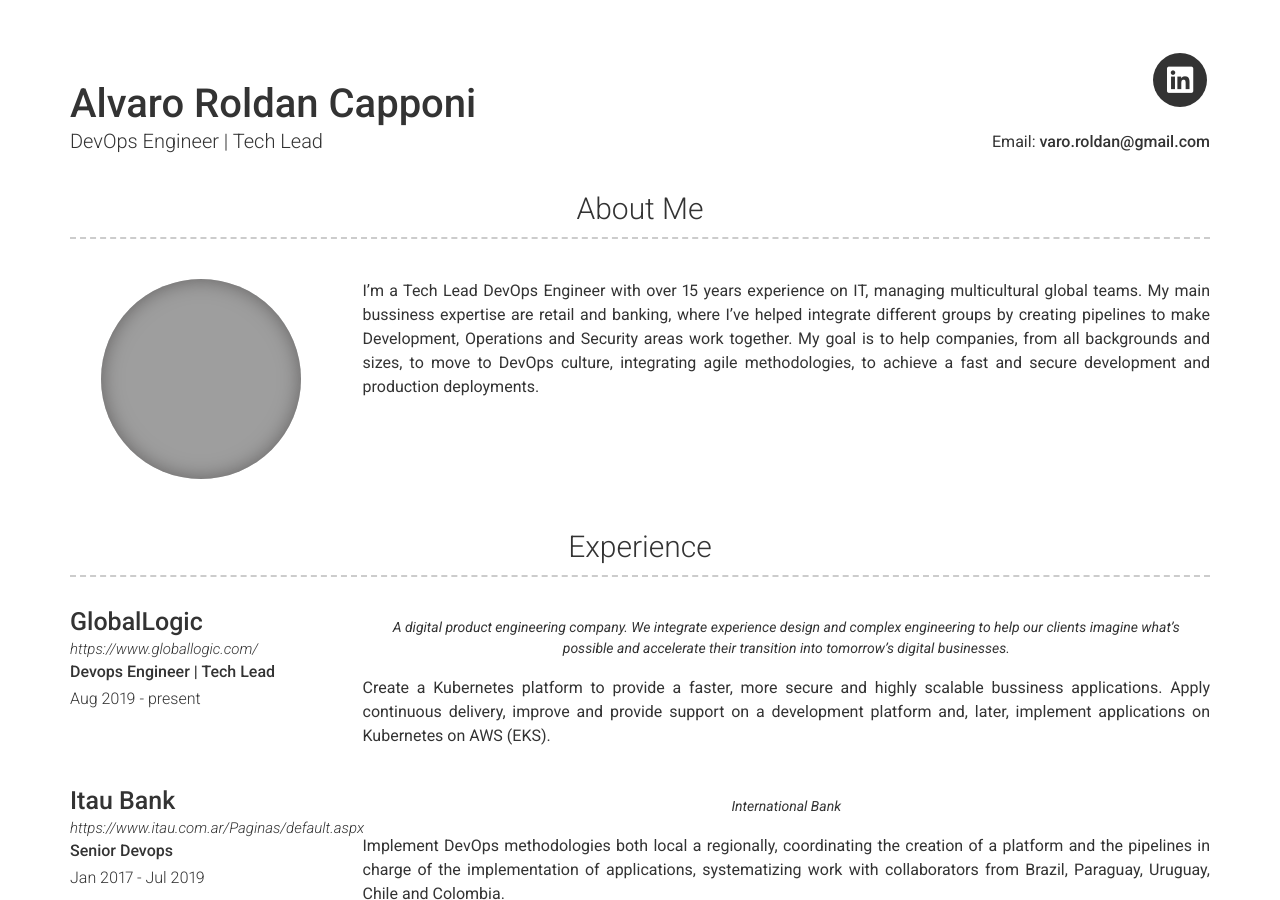
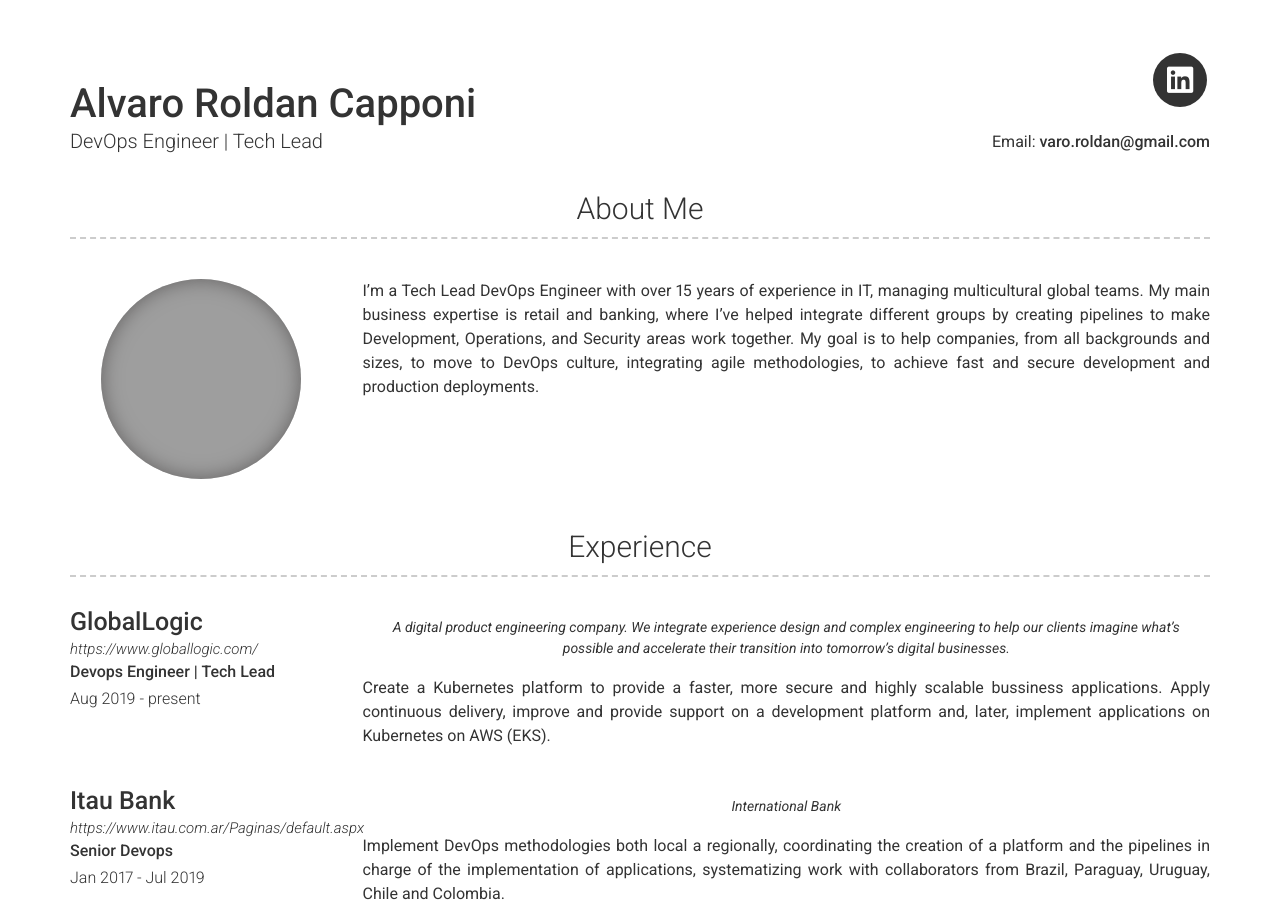
Before and after one commit to alvaro-roldan-capponi/cv, a Jekyll site: the page built from index.md, in a window 1280 px wide and 900 px high. Built offline with Jekyll 4.4.1, drawn with Linux system fonts in a browser that asks for light colours; nearby versions of some CDN libraries; grey boxes are pictures that could not be loaded.

Commit message:
about me updated

```diff
--- a/_config.yml
+++ b/_config.yml
@@ -46,9 +46,9 @@ linkedin_username: alvaro-roldan-capponi-24b19314
 # about_title: About Me (Use this to override about section title)
 about_profile_image: mypicture/Alvaro_Roldan_Capponi.jpg
 about_content: | # this will include new lines to allow paragraphs
-  I'm a Tech Lead DevOps Engineer with over 15 years experience on IT, managing multicultural global teams.
-  My main bussiness expertise are retail and banking, where I've helped integrate different groups by creating pipelines to make Development, Operations and Security areas work together.
-  My goal is to help companies, from all backgrounds and sizes, to move to DevOps culture, integrating agile methodologies, to achieve a fast and secure development and production deployments.
+  I'm a Tech Lead DevOps Engineer with over 15 years of experience in IT, managing multicultural global teams.
+  My main business expertise is retail and banking, where I've helped integrate different groups by creating pipelines to make Development, Operations, and Security areas work together.
+  My goal is to help companies, from all backgrounds and sizes, to move to DevOps culture, integrating agile methodologies, to achieve fast and secure development and production deployments.
 
 
 # DevOps Engineer with experience in national and international projects leadership and in cross-functional and cross-cultural teams integrated by
```
